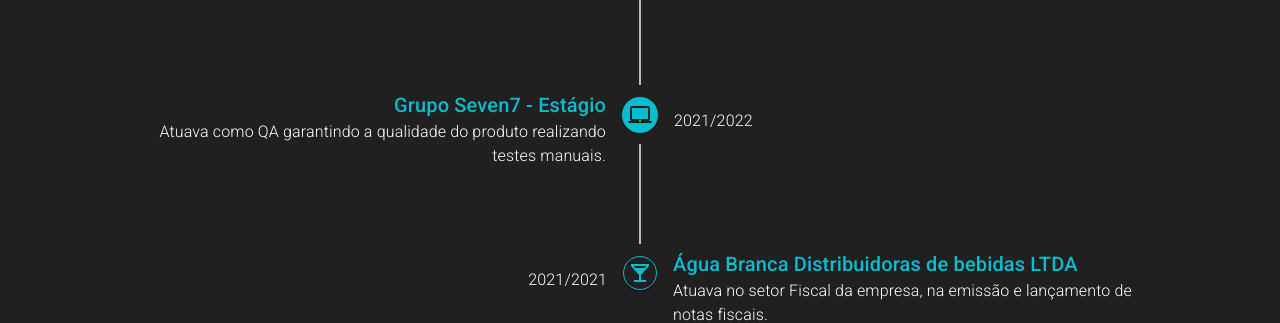
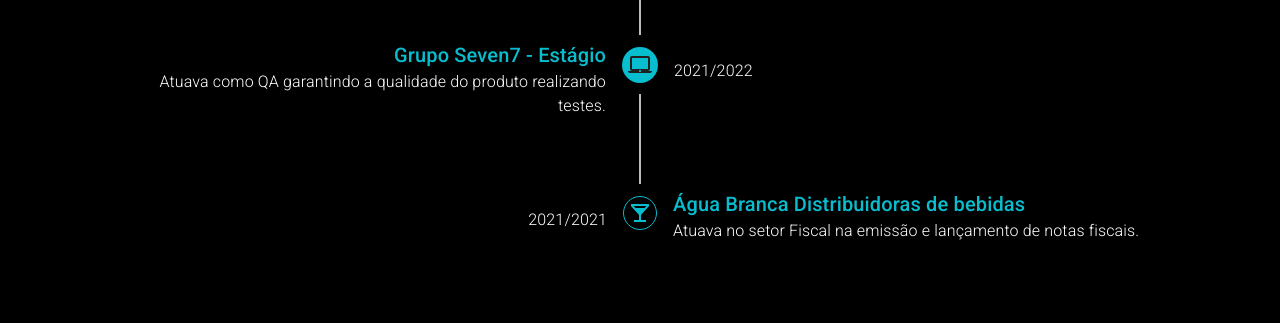
Before and after one commit to GabrielH1010/myPortfolio, a React (Create React App) app: page / in a window 1280 px wide. Shown: the part 1981-2304 px from the top of the page. Built offline with nearby package versions, Linux system fonts and the light colour scheme; the HTML template or start-up script is replaced by a standard one.

Commit message:
Update About

```diff
--- a/src/page/index.jsx
+++ b/src/page/index.jsx
@@ -159,7 +159,7 @@
       </Section>
 
       <Section id="Tools">
-        <div class="containerTopic" style={{backgroundImage:'url("https://c.pxhere.com/photos/d6/48/keyboard_mouse_work_computer_working-245.jpg!d")'}}>
+        <div class="containerTopic" style={{marginBottom: '-25px'}}>
           <Topic>Tools</Topic>
           <Hr />
           <SubTopic>
@@ -203,7 +203,7 @@
         </div>
       </Section>
 
-      <Section id="WorkExperience">
+      <Section id="WorkExperience" style={{backgroundColor: '#000', height: '110vh'}}>
         <div class="containerTopic">
           <Topic>Work Experience</Topic>
           <Hr />
@@ -237,7 +237,7 @@
                   />
                 </TimelineDot>
 
-                <TimelineConnector style={{ height: "100px" }} />
+                <TimelineConnector style={{ height: "90px" }} />
               </TimelineSeparator>
               <TimelineContent sx={{ py: "5px", px: 2 }}>
                 <h3 className="company">Grupo Seven7 - Trainee</h3>
@@ -263,12 +263,12 @@
                   <LaptopIcon style={{color: '#202020'}}/>
                 </TimelineDot>
 
-                <TimelineConnector style={{ height: "100px" }} />
+                <TimelineConnector style={{ height: "90px" }} />
               </TimelineSeparator>
               <TimelineContent sx={{ py: "5px", px: 2 }}>
                 <h3 className="company">Grupo Seven7 - Estágio</h3>
                 <p className="acting">
-                  Atuava como QA garantindo a qualidade do produto realizando testes manuais.
+                  Atuava como QA garantindo a qualidade do produto realizando testes.
                 </p>
               </TimelineContent>
             </TimelineItem>
@@ -291,9 +291,9 @@
 
               </TimelineSeparator>
               <TimelineContent sx={{ py: "5px", px: 2 }}>
-                <h3 className="company">Água Branca Distribuidoras de bebidas LTDA</h3>
+                <h3 className="company">Água Branca Distribuidoras de bebidas</h3>
                 <p className="acting">
-                Atuava no setor Fiscal da empresa, na emissão e lançamento de notas fiscais.
+                Atuava no setor Fiscal na emissão e lançamento de notas fiscais.
                 </p>
               </TimelineContent>
             </TimelineItem>
@@ -303,23 +303,31 @@
 
 
       <Section id="About">
-        <div class="containerTopic" style={{ marginTop:'-10%'}}>
+        <div class="containerTopic">
           <Topic>About</Topic>
           <Hr />
           <SubTopic>
             Nessa parte do meu Portfólio eu vou contar um pouco de como foi a minha trajetória até aqui e quais são os meus objetivos profissional.
           </SubTopic>
-            <Container style={{marginTop: '5%'}}>
               <div className="profile">
                 <img className="imageProfile" src={Profile} />
+                  <div className="description" style={{backgroundColor: "#000"}}>
+                    <h3>"Meu nome é Gabriel sou desenvolvedor Front-end. Tenho contato com a tecnologia desde os meus 12 anos. Meu primeiro computador
+                      me despertou a curiosidade de como tudo aquilo funcionava desde então comecei a
+                      desmontar, entender as peças e montar novamente.
+                    </h3>
+                    <h3></h3>
+                    <h3>
+                    Quando terminei o ensino médio consegui bolsa na faculdade e iniciei
+                      o curso de Análise e Desenvolvimento de Sistemas, não satisfeito somente com as matérias da faculdade fiz alguns
+                      cursos por fora e iniciei minha carreira na área de TI como Quality Assurance e posteriormente comecei a estudar sobre Front-end, que é a área que atuo atualmente.
+                     Continuo estudando e sigo disposto a aprimorar meus conhecimentos sobre Front-end e também conhecer e aprender novas áreas da tecnologia.
+                    </h3>
+                    <h3>
+                     Um dos meus objetivos como profissional é poder me especializar em Fron-end e poder repassar todo o meu conhecimento sobre a área para as pessoas que querem entrar na área mas não tem condição de pagar um curso ou até mesmo indeciso ou com medo de entrar na área assim como eu tinha no meu ínicio."
+                    </h3>
+                  </div>
               </div>
-
-              <div className="aboutProfile">
-                <Title></Title>
-                  <Text>olá quejjfn qujfnjdf anfjddahfahf</Text>
-
-              </div>
-        </Container>
         </div>
       </Section>
 
--- a/src/page/styles.js
+++ b/src/page/styles.js
@@ -105,6 +105,28 @@
   padding: 30px 0px;
   background-color: ${(props) => props.backgroundColor};
 
+  .description{
+    background-color: #000;
+    margin-left: 2%;
+    align-items: center;
+    padding: 2%;
+    border-radius: 10px;
+
+    h3{
+      font-size: 18px;
+      text-align: left;
+      margin-left: 10px;
+      font-weight: 300;
+      color: #959595;
+      line-height: 20px;
+    }
+
+    @media (max-width: 800px) {
+      width: 80%;
+      margin: 0;
+    }
+  }
+
   .containerTopic{
     display: flex;
     flex-direction: column;
@@ -139,13 +161,33 @@
       }
     }
 
+    .profile{
+    width: 100%;
+    display: flex;
+    align-items: center;
+    margin-top: 20px;
+
+    img{
+      float: left;
+      width: 25%;
+      border-radius: 50%;
+
+        @media (max-width: 800px) {
+        display: none;
+      }
+    }
+    @media (max-width: 800px) {
+      justify-content: center;
+      align-items: center;
+    }
+    }
+
     @media (max-width: 800px) {
       width: 100%;
-      height: 105vh;
+      height: 115vh;
     }
   }
   `
-
 export const Container = styled.nav`
   display: flex;
   flex-direction: row;
@@ -153,19 +195,6 @@
   justify-content: space-between;
   width: 90%;
 
-  .profile{
-    width: 50%;
-
-    .imageProfile{
-      width: 60%;
-      border: 3.5px solid ${backgroundColor};
-      border-radius: 50%;
-    }
-  }
-  .aboutProfile{
-    width: 50%;
-    background: ${backgroundColor};
-  }
 
   @media (max-width: 1080px) {
     width: 80%;
@@ -243,7 +272,7 @@
 
 
     :hover {
-      background: ${backgroundColor};
+      background: #000;
       border-radius: 3px;
 
       h1{
```
Also changed, not shown: src/assets/fundo.png (added).
